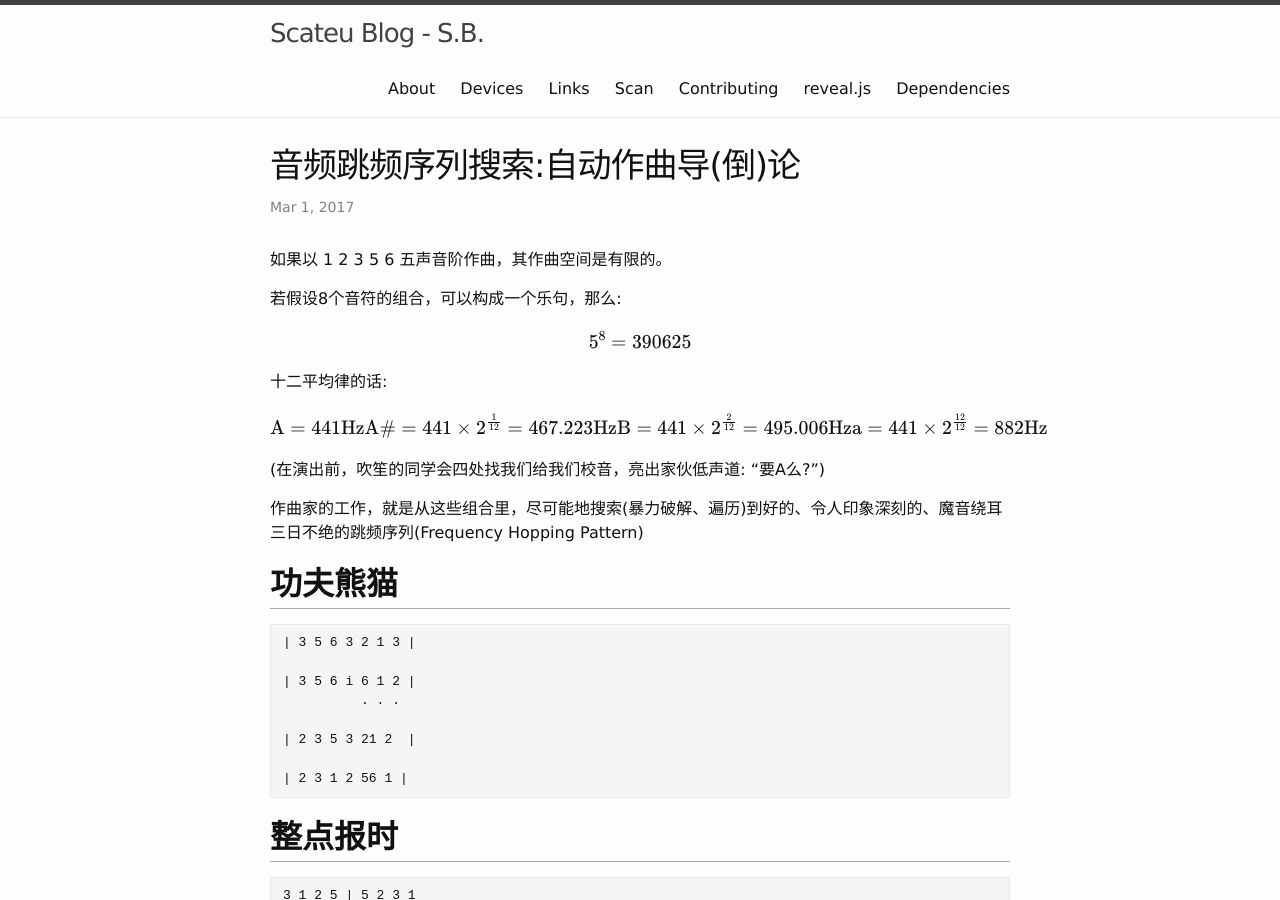
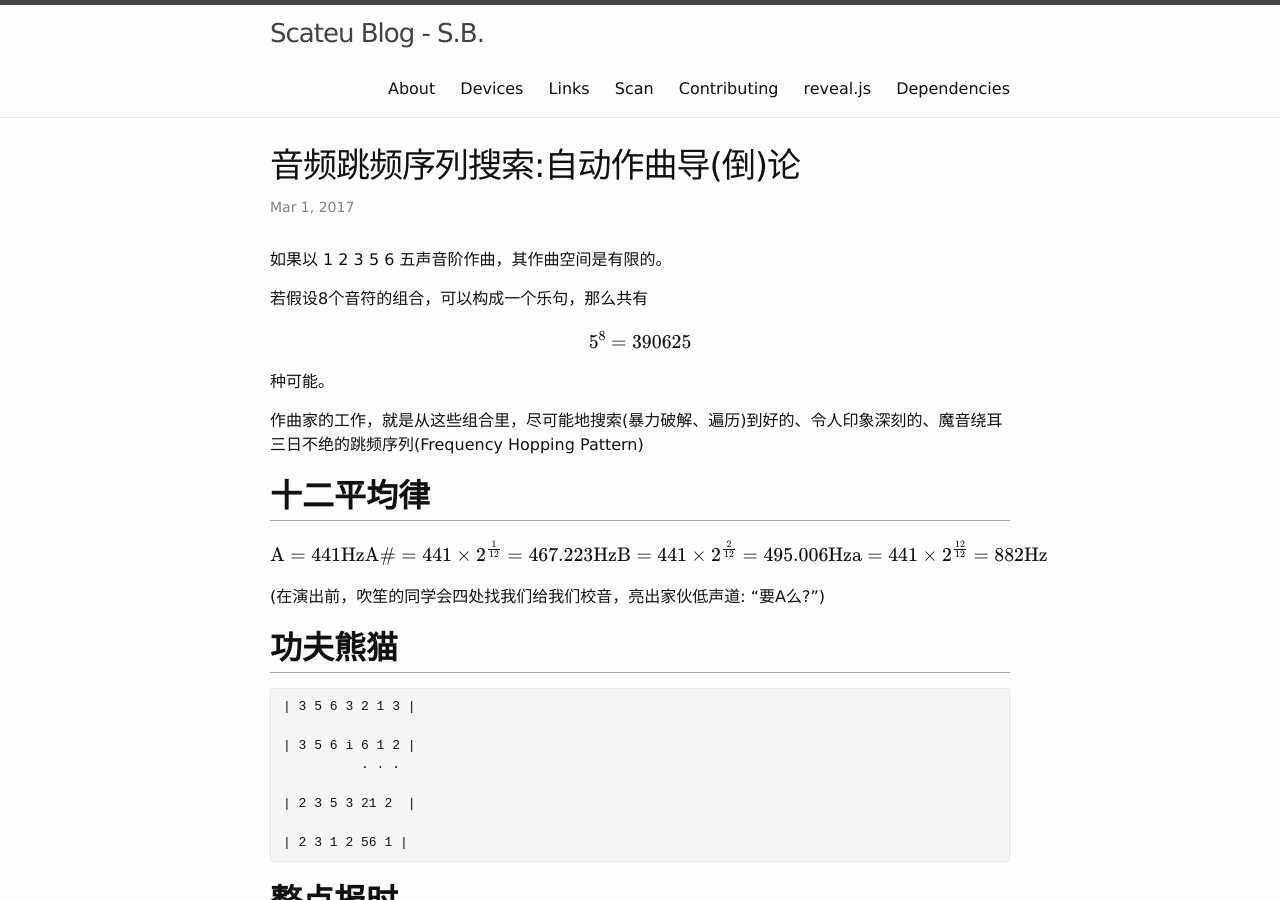
Before and after one commit to scateu/scateu.github.io, a Jekyll site: the page built from _posts/2017-03-01-notes-on-automated-composition.md, in a window 1280 px wide and 900 px high. Built offline with Jekyll 4.4.1, drawn with Linux system fonts in a browser that asks for light colours; nearby versions of some CDN libraries; formulas are drawn with MathJax 3; comment, search, counter and statistics services are not loaded; some of the changed lines change nothing that is shown.

Commit message:
Wed Mar  1 11:48:33 HKT 2017

```diff
--- a/_posts/2017-03-01-notes-on-automated-composition.md
+++ b/_posts/2017-03-01-notes-on-automated-composition.md
@@ -8,13 +8,17 @@ mathjax: true
 
 如果以 1 2 3 5 6 五声音阶作曲，其作曲空间是有限的。
 
-若假设8个音符的组合，可以构成一个乐句，那么:
+若假设8个音符的组合，可以构成一个乐句，那么共有
 
 $$
 5^8 = 390625
 $$
 
-十二平均律的话:
+种可能。
+
+作曲家的工作，就是从这些组合里，尽可能地搜索(暴力破解、遍历)到好的、令人印象深刻的、魔音绕耳三日不绝的跳频序列(Frequency Hopping Pattern)
+
+## 十二平均律
 
 $$
 \mathrm{A} = 441 \mathrm{Hz} \\
@@ -24,8 +28,6 @@ $$
 $$
 
 (在演出前，吹笙的同学会四处找我们给我们校音，亮出家伙低声道: "要A么?")
-
-作曲家的工作，就是从这些组合里，尽可能地搜索(暴力破解、遍历)到好的、令人印象深刻的、魔音绕耳三日不绝的跳频序列(Frequency Hopping Pattern)
 
 ## 功夫熊猫
 
```
